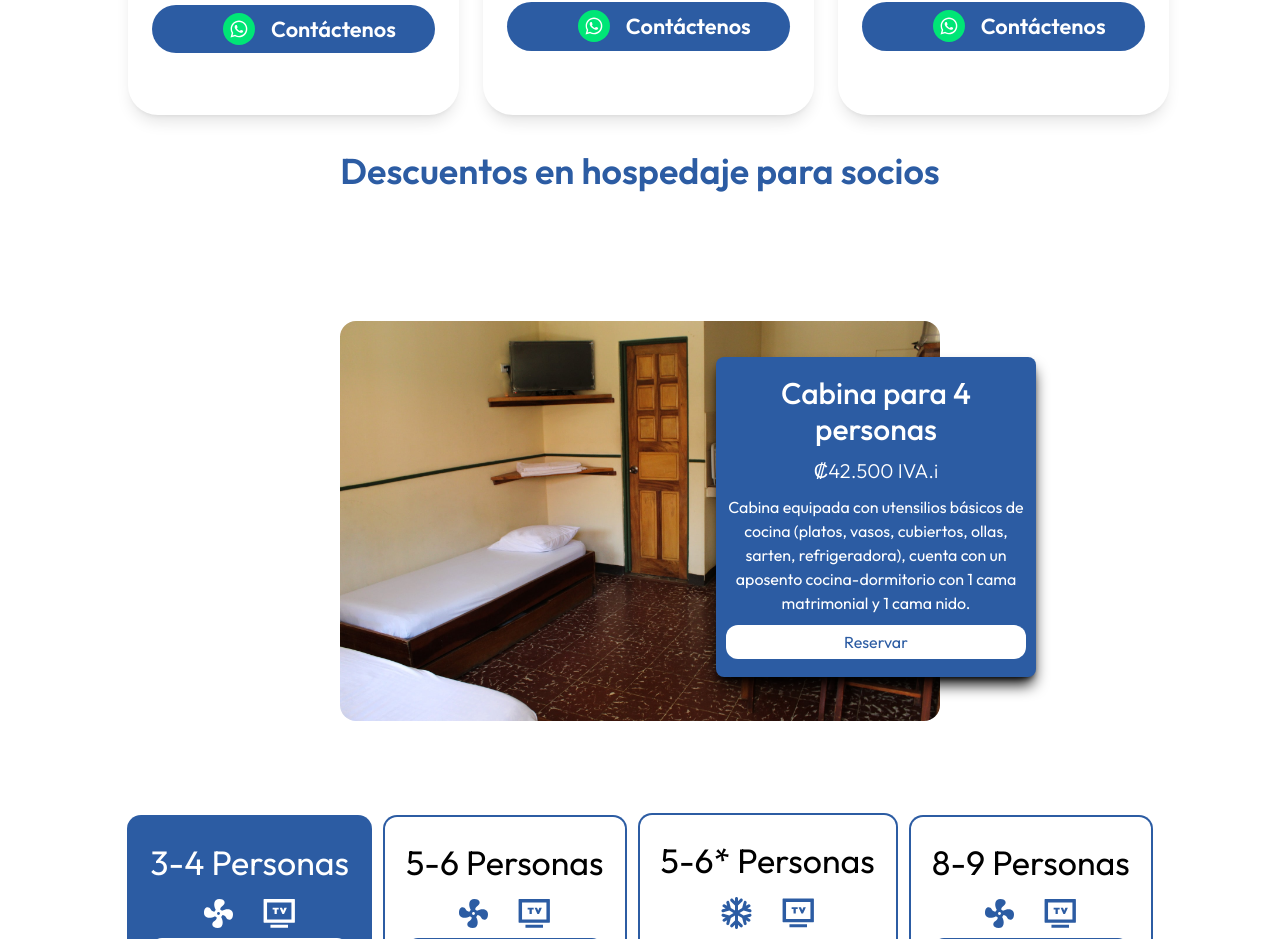
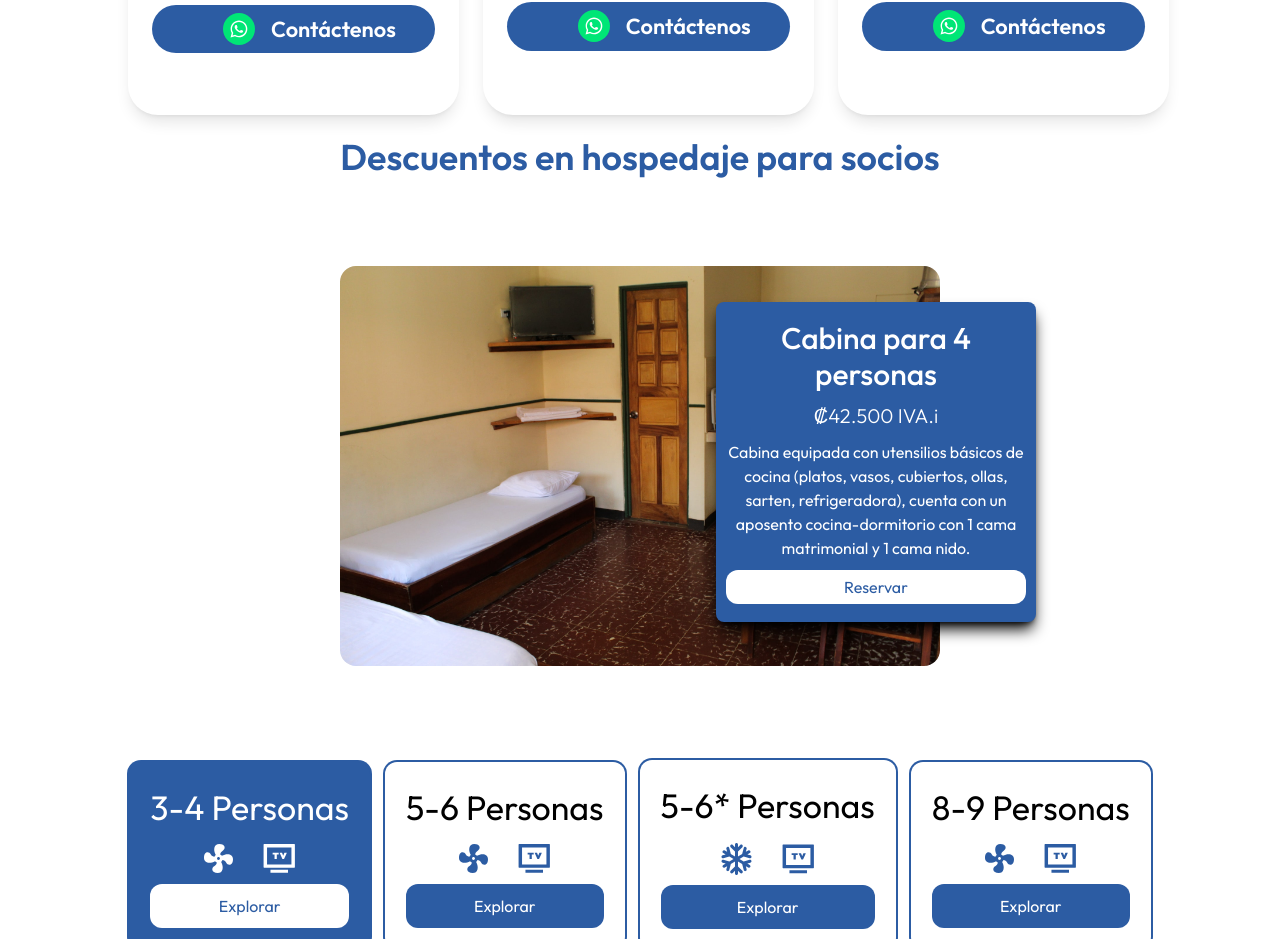
Before and after one commit to 2GAF/Cabinas_San_Isidro, a React (Vite) app: page /tiempo-compartido in a window 1280 px wide. Shown: the part 1489-2428 px from the top of the page. Built offline with nearby package versions, Linux system fonts and the light colour scheme; a web font is replaced by a local one.

Commit message:
Mejoras de sonarCloud y titulo agregado en hospedaje.jsx

```diff
--- a/src/pages/Hospedaje.jsx
+++ b/src/pages/Hospedaje.jsx
@@ -78,7 +78,7 @@ export function Hospedaje() {
         const positionClass = `${posicion} md:right-[-6rem]`;
         const sizeClass = 'w-[11.25rem] h-[12.375rem] md:w-[20.375rem] md:h-[15.375rem] lg:w-[20rem] lg:h-[20rem]';
         const topClass = `absolute top-1 lg:top-12 md:top-2`;
-        const Zindex= posicion === 'right-[-2rem]' ? '-translate-x-10' : 'translate-x-10'
+        const Zindex = posicion === 'right-[-2rem]' ? '-translate-x-10' : 'translate-x-10'
         const transformClass = tarjetaAlFrente
             ? 'z-0 transform translate-x-0'
             : `z-[-10] transform ${Zindex}`;
@@ -147,6 +147,8 @@ export function Hospedaje() {
                 <Header />
             </div>
 
+            <h1 className="text-[#2C5CA3] my-[2.875rem] font-semibold text-center font-outfit text-[clamp(26px,_2.8vw,_3.438rem)] leading-none">¡Conoce nuestras opciones de hospedaje!</h1>
+
             {/* Sección para las cabinas */}
 
             {activeTab === 'Cabinas' && (
--- a/src/pages/TiempoCompartido.jsx
+++ b/src/pages/TiempoCompartido.jsx
@@ -284,14 +284,10 @@ export function TiempoCompartido() {
                         </section>
                     </div>
 
-                    <h1 className=" font-semibold text-[#2C5CA3] my-[6vh] md:my-[3vw] font-outfit text-center text-[clamp(26px,_2.8vw,_3.438rem)] leading-none">Descuentos en hospedaje para socios</h1>
+                    <h1 className=" font-semibold text-[#2C5CA3] my-[3vh] font-outfit text-center text-[clamp(26px,_2.8vw,_3.438rem)] leading-none">Descuentos en hospedaje para socios</h1>
 
                     {activeTab === 'Cabinas' && (
-                        <div className="">
-                            <div className="flex justify-center font-ovo mt-4 sm:mt-8 py-[0.813rem]">
-                            </div>
-
-
+                        <div>
                             <div className="flex  justify-center py-5 md:py-14">
                                 <button className="w-custom-img relative py-3" onClick={manejarClick} ref={tarjetaRef}>
                                     <img className={`transition-transform duration-500 ease-in-out rounded-2xl ${tarjetaAlFrente ? 'z-0' : 'z-10'}`} src={imagenes[indiceActual]} alt="" />
```
